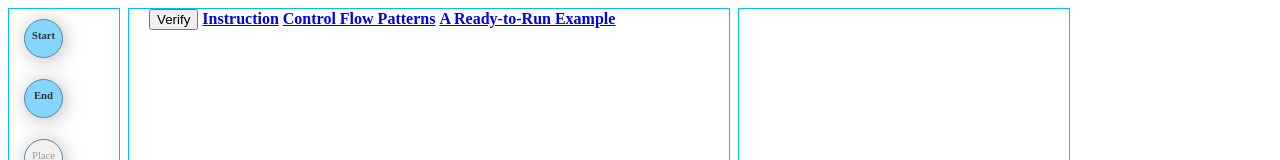
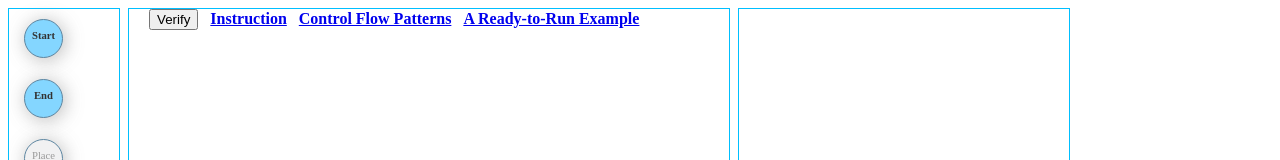
Before and after one commit to xiu066/ICSOC_Demo, a plain HTML site: page index.html in a window 1280 px wide. Shown: the top 160 px of the page. Drawn offline with Linux system fonts and the light colour scheme.

Commit message:
Update index.html

```diff
--- a/index.html
+++ b/index.html
@@ -23,11 +23,11 @@
 
         <div id="right">
             <span id="buttons"><button id="verify">Verify</button></span>
-
+            <span>&nbsp</span>
             <span><a id="manual" href='instruction.html' target=_blank><b>Instruction</b></a></span>
-
+            <span>&nbsp</span>
             <span><a id="manual" href='patterns.html' target=_blank><b>Control Flow Patterns</b></a></span>
-
+           <span>&nbsp</span>
             <span><a id="manual" href='example.html' target=_blank><b>A Ready-to-Run Example</b></a></span>
         </div>
 
```
